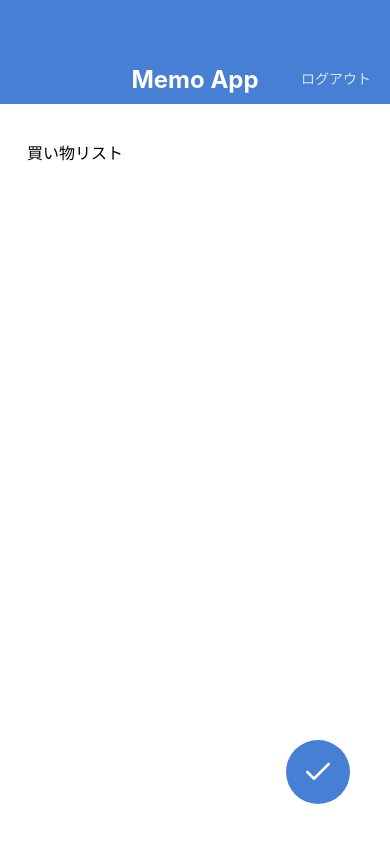
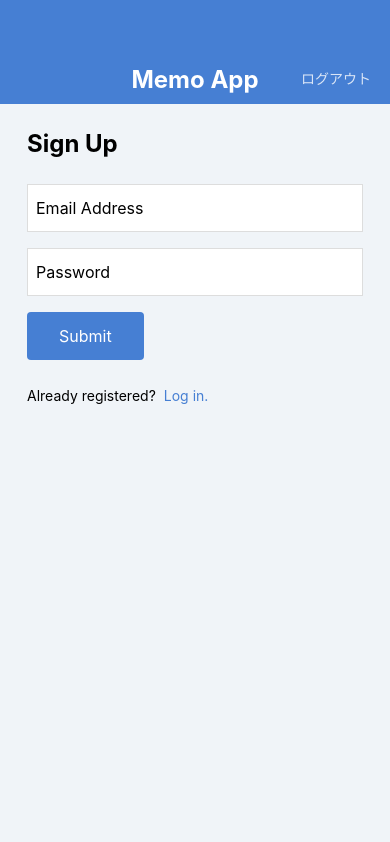
Before and after one commit to 38SHUMMY/MemoApp, a React Native app: screen / in a window 390 px wide. Built offline with nearby package versions, Linux system fonts and the light colour scheme.

Commit message:
Create LogInScreen and SignUpScreen

```diff
--- a/App.jsx
+++ b/App.jsx
@@ -1,15 +1,19 @@
 import React from 'react';
 
 // import MemoDetailScreen from './src/screens/MemoDetailScreen';
-import MemoEditScreen from './src/screens/MemoEditScreen';
 // import MemoListScreen from './src/screens/MemoListScreen';
+// import MemoEditScreen from './src/screens/MemoEditScreen';
 // import MemoCreateScreen from './src/screens/MemoCreateScreen';
+// import LoginScreen from './src/screens/LoginScreen';
+import SignUpScreen from './src/screens/SignUpScreen';
 
 export default function App() {
   return (
     // <MemoListScreen />
     // <MemoDetailScreen />
-    <MemoEditScreen />
+    // <MemoEditScreen />
     // <MemoCreateScreen />
+    // <LoginScreen />
+    <SignUpScreen />
   );
 }
--- /dev/null
+++ b/src/components/Button.jsx
@@ -0,0 +1,32 @@
+import React from 'react';
+import { View, Text, StyleSheet } from 'react-native';
+import { string } from 'prop-types';
+
+export default function Button(props) {
+  const { lavel } = props;
+  return (
+    <View style={styles.buttoncCntainer}>
+      <Text style={styles.buttonLavel}>{lavel}</Text>
+    </View>
+  );
+}
+
+Button.propTypes = {
+  lavel: string.isRequired,
+};
+
+const styles = StyleSheet.create({
+  buttoncCntainer: {
+    backgroundColor: '#467FD3',
+    borderRadius: 4,
+    alignSelf: 'flex-start',
+    marginBottom: 24,
+  },
+  buttonLavel: {
+    fontSize: 16,
+    lineHeight: 32,
+    paddingVertical: 8,
+    paddingHorizontal: 32,
+    color: '#ffffff',
+  },
+});
--- /dev/null
+++ b/src/screens/LoginScreen.jsx
@@ -0,0 +1,61 @@
+import React from 'react';
+import { View, Text, StyleSheet, TextInput } from 'react-native';
+import AppBar from '../components/AppBar';
+import Button from '../components/Button';
+
+export default function loginScreen() {
+  return (
+    <View style={styles.continar}>
+      <AppBar />
+      <View style={styles.inner}>
+        <Text style={styles.title}>Log In</Text>
+        <TextInput style={styles.input} value="Email Address" />
+        <TextInput style={styles.input} value="Password" />
+        <Button lavel="Submit" />
+        <View style={styles.footer}>
+          <Text style={styles.footerText}>Not registered?</Text>
+          <Text style={styles.footerLink}>Sign up here!</Text>
+        </View>
+      </View>
+    </View>
+  );
+}
+
+const styles = StyleSheet.create({
+  continar: {
+    flex: 1,
+    backgroundColor: '#f0f4f8',
+  },
+  inner: {
+    paddingHorizontal: 27,
+    paddingVertical: 24,
+  },
+  title: {
+    fontSize: 24,
+    lineHeight: 32,
+    fontWeight: 'bold',
+    marginBottom: 24,
+  },
+  input: {
+    fontSize: 16,
+    height: 48,
+    borderColor: '#dddddd',
+    borderWidth: 1,
+    backgroundColor: '#ffffff',
+    paddingHorizontal: 8,
+    marginBottom: 16,
+  },
+  footerText: {
+    fontSize: 14,
+    lineHeight: 24,
+    marginRight: 8,
+  },
+  footerLink: {
+    fontSize: 14,
+    lineHeight: 24,
+    color: '#467FD3',
+  },
+  footer: {
+    flexDirection: 'row',
+  },
+});
--- /dev/null
+++ b/src/screens/SignUpScreen.jsx
@@ -0,0 +1,61 @@
+import React from 'react';
+import { View, Text, StyleSheet, TextInput } from 'react-native';
+import AppBar from '../components/AppBar';
+import Button from '../components/Button';
+
+export default function SignUpScreen() {
+  return (
+    <View style={styles.continar}>
+      <AppBar />
+      <View style={styles.inner}>
+        <Text style={styles.title}>Sign Up</Text>
+        <TextInput style={styles.input} value="Email Address" />
+        <TextInput style={styles.input} value="Password" />
+        <Button lavel="Submit" />
+        <View style={styles.footer}>
+          <Text style={styles.footerText}>Already registered?</Text>
+          <Text style={styles.footerLink}>Log in.</Text>
+        </View>
+      </View>
+    </View>
+  );
+}
+
+const styles = StyleSheet.create({
+  continar: {
+    flex: 1,
+    backgroundColor: '#f0f4f8',
+  },
+  inner: {
+    paddingHorizontal: 27,
+    paddingVertical: 24,
+  },
+  title: {
+    fontSize: 24,
+    lineHeight: 32,
+    fontWeight: 'bold',
+    marginBottom: 24,
+  },
+  input: {
+    fontSize: 16,
+    height: 48,
+    borderColor: '#dddddd',
+    borderWidth: 1,
+    backgroundColor: '#ffffff',
+    paddingHorizontal: 8,
+    marginBottom: 16,
+  },
+  footerText: {
+    fontSize: 14,
+    lineHeight: 24,
+    marginRight: 8,
+  },
+  footerLink: {
+    fontSize: 14,
+    lineHeight: 24,
+    color: '#467FD3',
+  },
+  footer: {
+    flexDirection: 'row',
+  },
+});
```
